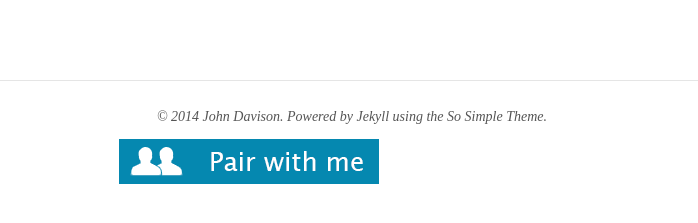
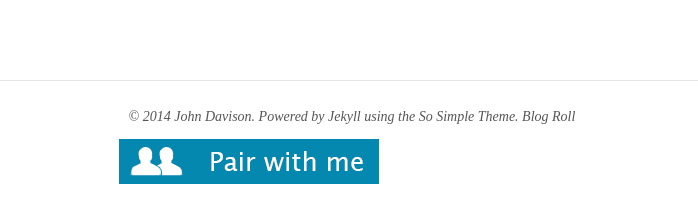
Before and after one commit to jcdavison/rubyonrailstutor.github.io, a Jekyll site: the page built from index.html, in a window 1280 px wide and 900 px high, scrolled down 2885 px. Shown: the part 660-883 px from the top of the window, without its empty margins (288-986 px from the left). Built offline with Jekyll 4.4.1, drawn with Linux system fonts in a browser that asks for light colours; nearby versions of some CDN libraries; comment, search, counter and statistics services are not loaded.

Commit message:
update blogroll

```diff
--- a/_config.yml
+++ b/_config.yml
@@ -4,8 +4,8 @@ logo:
 disqus_shortname: rubyonrailstutor
 search:           true
 # Change url to your domain. Leave localhost server or blank when working locally.
-url:              http://rubyonrailstutor.github.io
-# url:              http://localhost:4000
+# url:              http://rubyonrailstutor.github.io
+url:              http://localhost:4000
 name:             Free Ruby on Rails Coding Resources
 
 
--- a/_includes/footer.html
+++ b/_includes/footer.html
@@ -1,4 +1,4 @@
-<span>&copy; {{ site.time | date: '%Y' }} {{ site.owner.name }}. Powered by <a href="http://jekyllrb.com">Jekyll</a> using the <a href="http://mademistakes.com/so-simple/">So Simple Theme</a>.</span>
+<span>&copy; {{ site.time | date: '%Y' }} {{ site.owner.name }}. Powered by <a href="http://jekyllrb.com">Jekyll</a> using the <a href="http://mademistakes.com/so-simple/">So Simple Theme</a>. <a href="{{site.url}}/blogroll/blog-roll/">Blog Roll</a></span>
 <div class="social-icons">
   {% if site.owner.conversion %}<a href="{{ site.owner.conversion }}" title="{{ site.owner.name}}""  target="_blank"><img src="{{site.url}}/images/pairwithme.png"></a>{% endif %}
 	{% if site.owner.twitter %}<a href="http://twitter.com/{{ site.owner.twitter }}" title="{{ site.owner.name}} on Twitter" target="_blank"><i class="icon-twitter icon-2x"></i></a>{% endif %}
```
